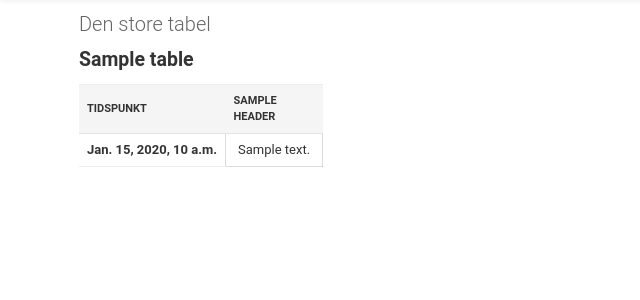
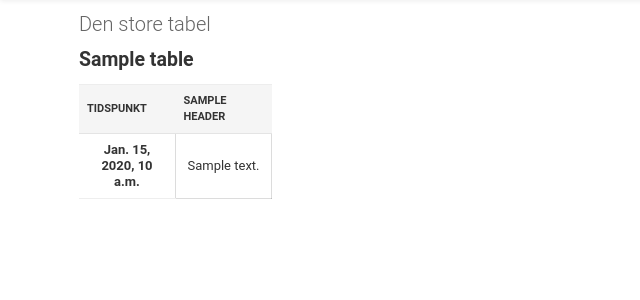
Before and after one commit to matfystutor/lokaler, a Django app: template lokaleplan/templates/lokaleplan/eventtable.html in a window 1280 px wide. Shown: the part 72-372 px from the top of the page, without its empty margins (0-640 px from the left). Run offline with Django 3.2, Linux system fonts and the light colour scheme; the template is opened without the code that fills it: most values are stand-ins (such as "Sample title", 1, 10 or a date in 2020).

Commit message:
Fix table column width

```diff
--- a/lokaleplan/static/lokaleplan/style.css
+++ b/lokaleplan/static/lokaleplan/style.css
@@ -91,9 +91,11 @@ tr:nth-child(even) {
     background-color: #f9f9f9;
 }
 
+.event-table th {
+    width: 80px;
+}
 .event-table tbody td {
     border: 1px solid rgba(0,0,0,0.137);
-    width: 80px;
     text-align: center;
 }
 
```
